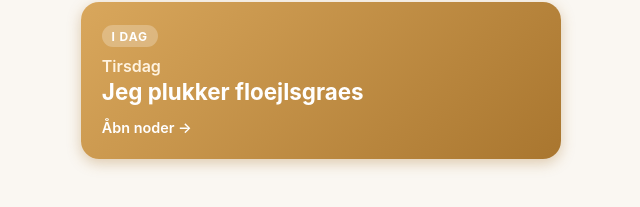
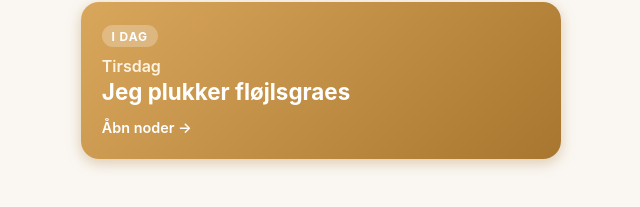
Before and after one commit to hmsandager/Askov_faellessang, a plain HTML site: page index.html in a window 1280 px wide. Shown: the part 129-336 px from the top of the page, 319-959 px from the left. Drawn offline with Linux system fonts and the light colour scheme.

Commit message:
Update index.html

```diff
--- a/index.html
+++ b/index.html
@@ -109,7 +109,7 @@
   const songs = [
     { day: 0, name: "Søndag",  title: "Sommersalme",                     file: "Søndag. Sommersalme.pdf" },
     { day: 1, name: "Mandag",  title: "Spænd over os dit himmelsejl",    file: "Mandag. Spænd over os dit himmelsejl.pdf" },
-    { day: 2, name: "Tirsdag", title: "Jeg plukker floejlsgraes",           file: "Tirsdag. Jeg plukker floejlsgraes.pdf" },
+    { day: 2, name: "Tirsdag", title: "Jeg plukker fløjlsgraes",           file: "Tirsdag. Jeg plukker floejlsgraes.pdf" },
     { day: 3, name: "Onsdag",  title: "Der er et lille land",                 file: "Onsdag. Der er et lille land.pdf" },
   ];
 
```
